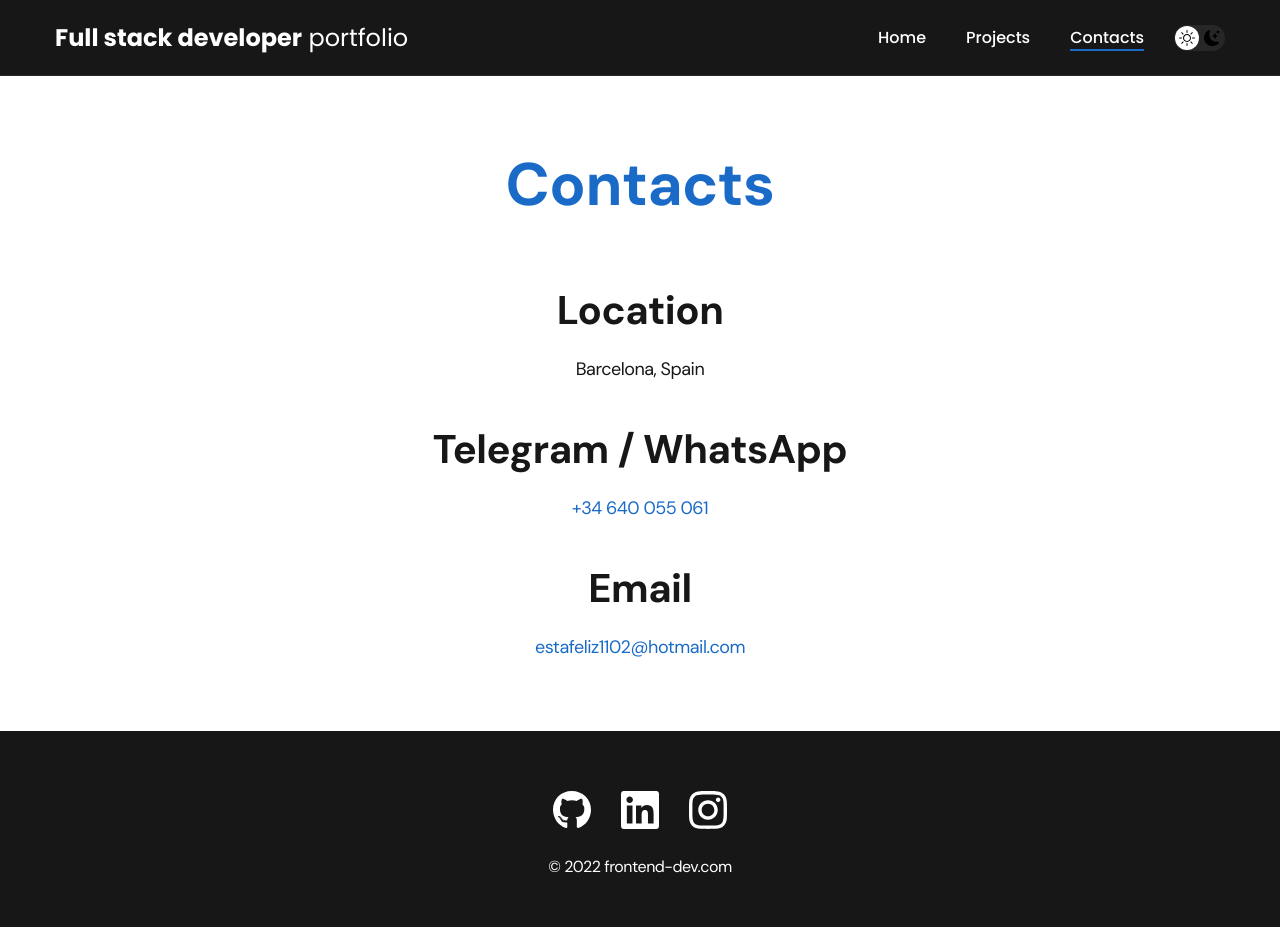
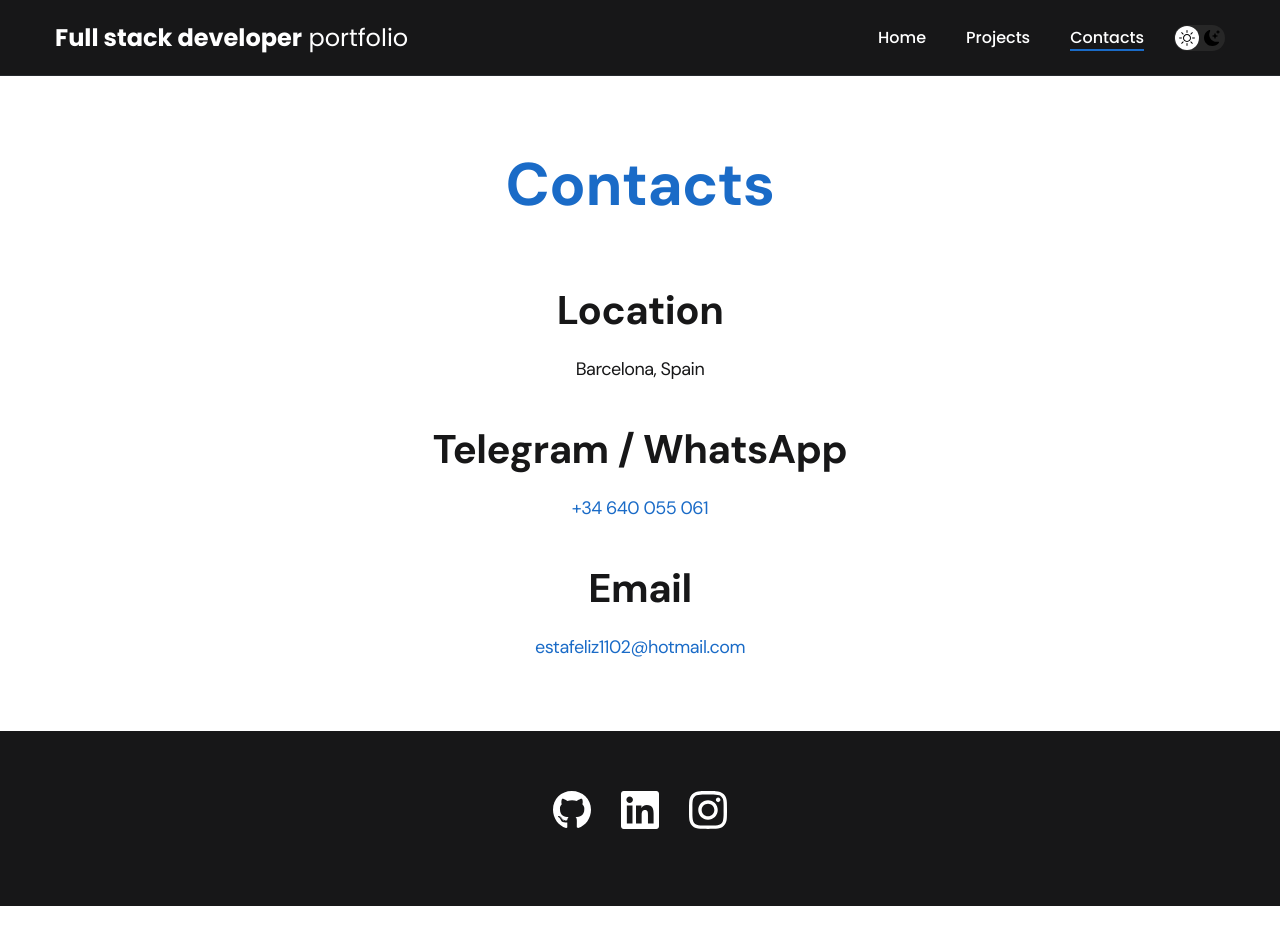
Before and after one commit to ElenaPetrash/freelance-portafolio-react, a React (Create React App) app: page /contacts in a window 1280 px wide. After the commit the page ends 906 px from the top, so only its background shows below. Built offline with nearby package versions, Linux system fonts and the light colour scheme.

Commit message:
fix errors

```diff
--- a/src/Components/footer/Footer.js
+++ b/src/Components/footer/Footer.js
@@ -26,9 +26,7 @@ function Footer() {
               </a>
             </li>
           </ul>
-          <div className="copyright">
-            <p>© 2022 frontend-dev.com</p>
-          </div>
+          <div className="copyright"></div>
         </div>
       </div>
     </footer>
--- a/src/helpers/projectsList.js
+++ b/src/helpers/projectsList.js
@@ -12,7 +12,7 @@ const projects = [
   },
   {
     title: "Music way",
-    skills: "TypeScript, React.js, DataBases, SQL, HTML, CSS",
+    skills: "TypeScript, React.js, DataBases, SQL, HTML, CSS, StyledComponents",
     img: project02,
     gitHubLink:
       "https://github.com/ElenaPetrash/MusicWay",
--- a/src/pages/Contacts.js
+++ b/src/pages/Contacts.js
@@ -11,17 +11,22 @@ const Contacts = () => {
           </li>
           <li className="content-list__item">
             <h2 className="title-2">Telegram / WhatsApp</h2>
-                        <p><a href="tel:+34640055061">+34 640 055 061</a></p>
+            <p>
+              <a href="tel:+34640055061">+34 640 055 061</a>
+            </p>
           </li>
           <li className="content-list__item">
             <h2 className="title-2">Email</h2>
-                        <p><a href="estafeliz1102@hotmail.com">estafeliz1102@hotmail.com</a></p>
+            <p>
+              <a href="mailto:estafeliz1102@hotmail.com">
+                estafeliz1102@hotmail.com
+              </a>
+            </p>
           </li>
         </ul>
-
       </div>
     </main>
   );
-}
+};
 
 export default Contacts;
--- a/src/pages/Home.js
+++ b/src/pages/Home.js
@@ -10,7 +10,7 @@ const Home = () => {
             <li className="content-list__item">
               <h2 className="title-2">Frontend</h2>
               <p>
-                JavaScript, TypeScript, ReactJS, Astro, Redux, HTML, CSS, NPM, API
+                JavaScript, TypeScript, ReactJS, Astro, Redux, HTML, CSS, API
                 BootStrap, StyledComponents
               </p>
             </li>
```
Lines whose indentation alone changed are shown as unchanged.
